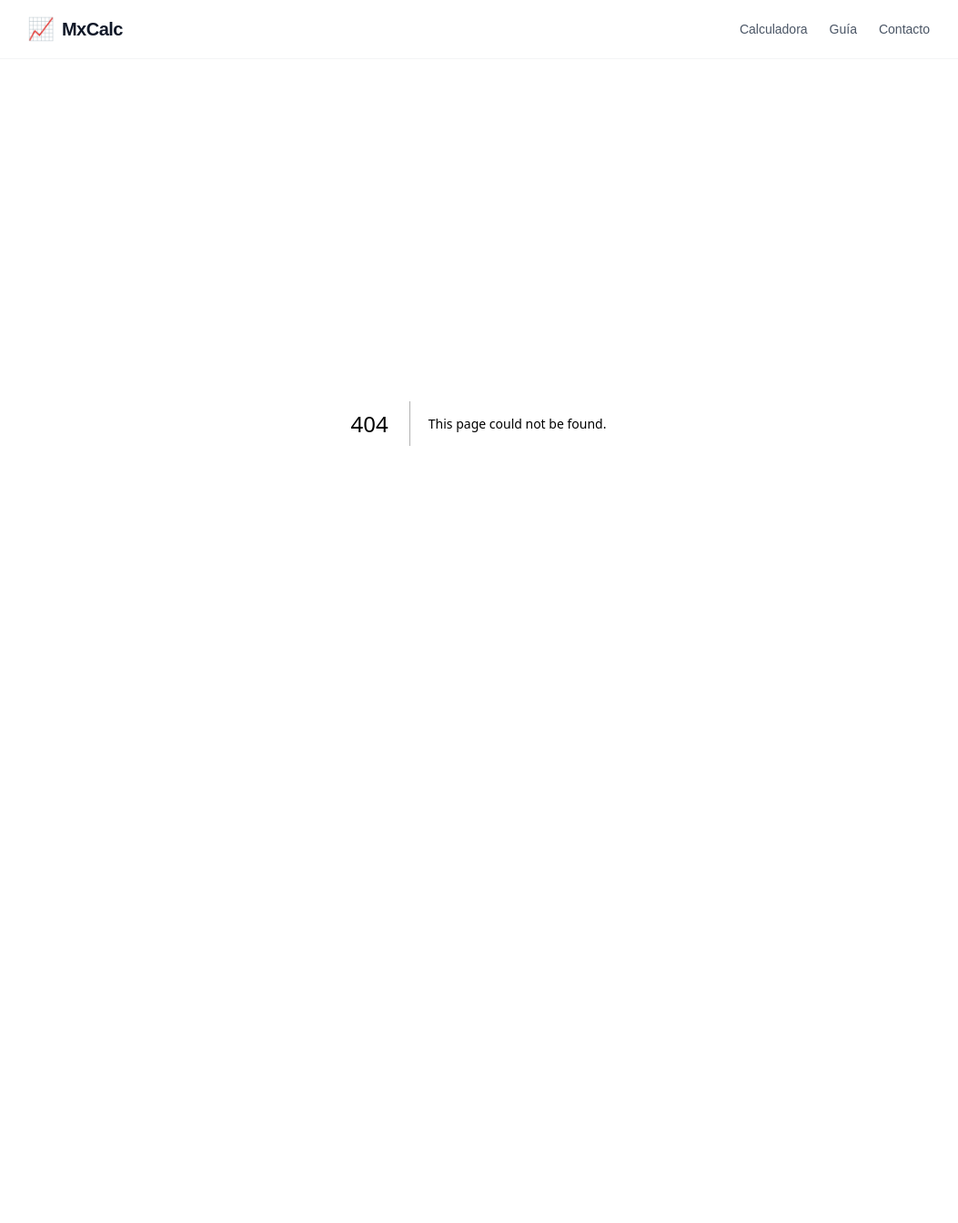
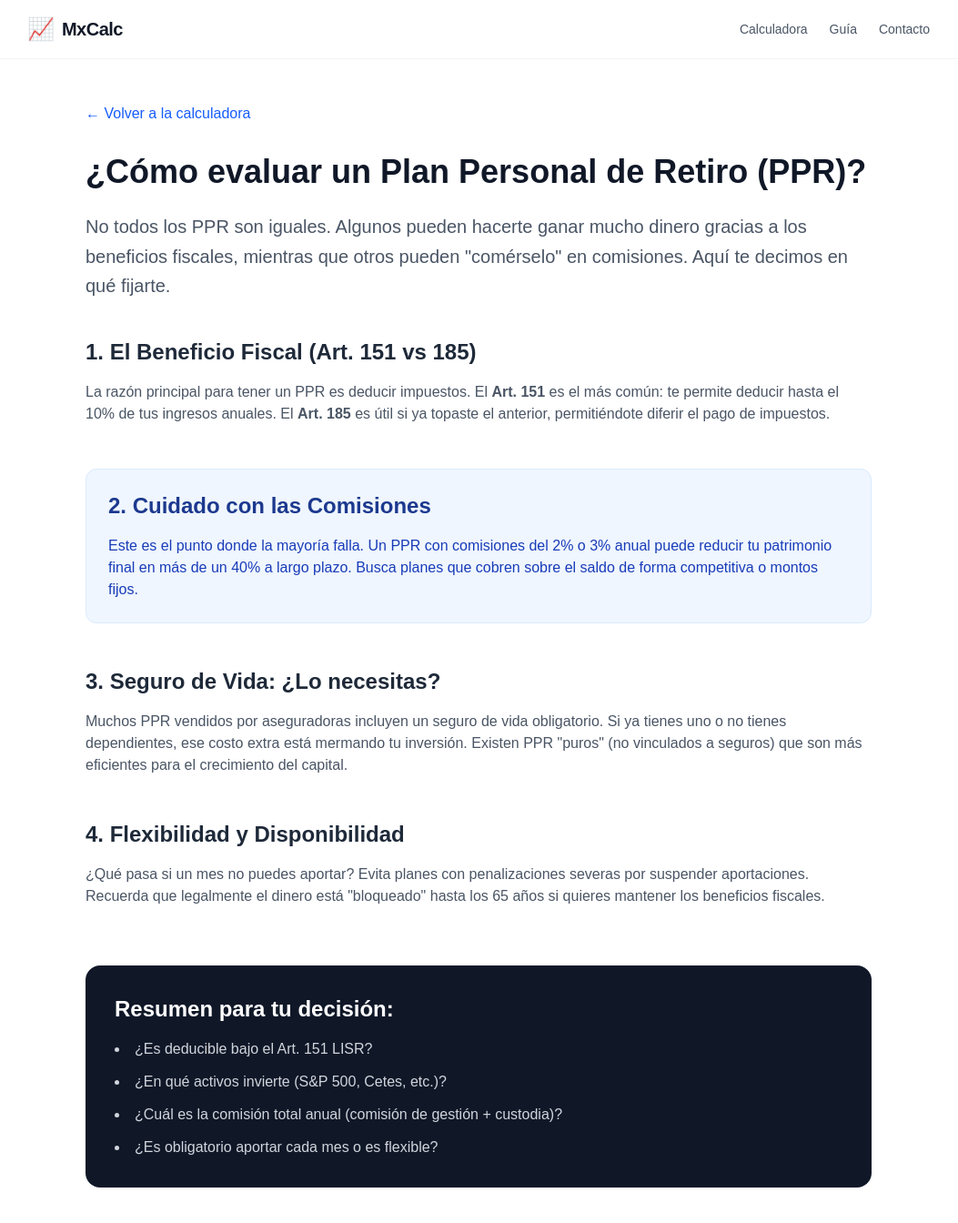
Before and after one commit to alejandrohuerga/finanzanode-mx, a Next.js app: page /guia-ppr in a window 1280 px wide. Before the commit this address had no page. Shown: the top 1344 px of the page at 91% size, without its empty margins (114-1167 px from the left). Before the commit the page ends 865 px from the top, so only its background shows below. Built offline with nearby package versions, Linux system fonts and the light colour scheme.

Commit message:
fix: :bug: FIX: PPR para un mejor SEO y experiencia de usuario
Se ha modificado la parte de PPR creando un nuevo componente

```diff
--- /dev/null
+++ b/src/app/guia-ppr/page.tsx
@@ -0,0 +1,70 @@
+import Link from 'next/link';
+
+export default function GuiaPPR() {
+  return (
+    <main className="max-w-4xl mx-auto px-4 py-12">
+      <Link href="/" className="text-blue-600 hover:text-blue-800 font-medium mb-8 inline-block">
+        ← Volver a la calculadora
+      </Link>
+
+      <h1 className="text-4xl font-extrabold text-gray-900 mb-6">
+        ¿Cómo evaluar un Plan Personal de Retiro (PPR)?
+      </h1>
+
+      <p className="text-xl text-gray-600 mb-10 leading-relaxed">
+        No todos los PPR son iguales. Algunos pueden hacerte ganar mucho dinero gracias a los beneficios fiscales,
+        mientras que otros pueden "comérselo" en comisiones. Aquí te decimos en qué fijarte.
+      </p>
+
+      <div className="space-y-12">
+        {/* Punto 1 */}
+        <section>
+          <h2 className="text-2xl font-bold text-gray-800 mb-4">1. El Beneficio Fiscal (Art. 151 vs 185)</h2>
+          <p className="text-gray-600">
+            La razón principal para tener un PPR es deducir impuestos. El <strong>Art. 151</strong> es el más común:
+            te permite deducir hasta el 10% de tus ingresos anuales. El <strong>Art. 185</strong> es útil si ya topaste el anterior,
+            permitiéndote diferir el pago de impuestos.
+          </p>
+        </section>
+
+        {/* Punto 2 */}
+        <section className="bg-blue-50 p-6 rounded-xl border border-blue-100">
+          <h2 className="text-2xl font-bold text-blue-900 mb-4">2. Cuidado con las Comisiones</h2>
+          <p className="text-blue-800">
+            Este es el punto donde la mayoría falla. Un PPR con comisiones del 2% o 3% anual puede reducir tu patrimonio final
+            en más de un 40% a largo plazo. Busca planes que cobren sobre el saldo de forma competitiva o montos fijos.
+          </p>
+        </section>
+
+        {/* Punto 3 */}
+        <section>
+          <h2 className="text-2xl font-bold text-gray-800 mb-4">3. Seguro de Vida: ¿Lo necesitas?</h2>
+          <p className="text-gray-600">
+            Muchos PPR vendidos por aseguradoras incluyen un seguro de vida obligatorio. Si ya tienes uno o no tienes dependientes,
+            ese costo extra está mermando tu inversión. Existen PPR "puros" (no vinculados a seguros) que son más eficientes
+            para el crecimiento del capital.
+          </p>
+        </section>
+
+        {/* Punto 4 */}
+        <section>
+          <h2 className="text-2xl font-bold text-gray-800 mb-4">4. Flexibilidad y Disponibilidad</h2>
+          <p className="text-gray-600">
+            ¿Qué pasa si un mes no puedes aportar? Evita planes con penalizaciones severas por suspender aportaciones.
+            Recuerda que legalmente el dinero está "bloqueado" hasta los 65 años si quieres mantener los beneficios fiscales.
+          </p>
+        </section>
+      </div>
+
+      <div className="mt-16 p-8 bg-gray-900 rounded-2xl text-white">
+        <h3 className="text-2xl font-bold mb-4">Resumen para tu decisión:</h3>
+        <ul className="list-disc list-inside space-y-3 text-gray-300">
+          <li>¿Es deducible bajo el Art. 151 LISR?</li>
+          <li>¿En qué activos invierte (S&P 500, Cetes, etc.)?</li>
+          <li>¿Cuál es la comisión total anual (comisión de gestión + custodia)?</li>
+          <li>¿Es obligatorio aportar cada mes o es flexible?</li>
+        </ul>
+      </div>
+    </main>
+  );
+}
--- a/src/app/page.tsx
+++ b/src/app/page.tsx
@@ -6,6 +6,7 @@ import InvestmentChart from '@/components/InvestmentChart';
 import SEOContent from '@/components/SEOContent';
 import ResultsTable from '@/components/ResultsTable';
 import Testimonials from '@/components/Testimonials';
+import Link from 'next/link'; // <--- NUEVO: Para el link a la guía PPR
 
 export default function Home() {
   const [results, setResults] = useState<CalculationResult[]>([]);
@@ -15,25 +16,22 @@ export default function Home() {
     monthlyContribution: number;
     annualRate: number;
     years: number;
-    inflationRate: number; // <--- Ahora recibimos este dato del CalculatorForm
+    inflationRate: number;
   }) => {
-    // Llamamos a la función de cálculo pasando el nuevo parámetro
     const res = calculateCompoundInterest(
       data.initialAmount,
       data.monthlyContribution,
       data.annualRate,
       data.years,
-      data.inflationRate // <--- Enviamos la inflación a lib/calculations.ts
+      data.inflationRate
     );
     setResults(res);
-    // Scroll suave hacia los resultados para mejorar la UX
     window.scrollTo({ top: 400, behavior: 'smooth' });
   };
 
   return (
     <main className="min-h-screen bg-gray-50 py-12 px-4">
       <div className="max-w-4xl mx-auto">
-        {/* ENCABEZADO: Impacto inmediato para el usuario y Google */}
         <header className="mb-10 text-center">
           <h1 className="text-4xl font-bold text-gray-900 mb-2">
             Calculadora de Interés Compuesto México
@@ -44,27 +42,31 @@ export default function Home() {
           </p>
         </header>
 
-        {/* ACCIÓN: El formulario donde ocurre la magia */}
         <CalculatorForm onCalculate={handleCalculate} />
 
-        {/* RESULTADOS DINÁMICOS: Solo aparecen tras el cálculo */}
         {results.length > 0 && (
           <div className="mt-8 space-y-6 animate-in fade-in slide-in-from-bottom-4 duration-700">
-            {/* 1. Visualización Gráfica */}
             <InvestmentChart data={results} />
             <ResultsTable data={results} />
-            {/* 2. Cuadro de Resumen Financiero */}
+
             <div className="p-6 bg-blue-50 rounded-xl border border-blue-100 shadow-sm">
               <h2 className="text-2xl font-bold text-blue-900">
                 Resultado final: $
                 {results[results.length - 1].balance.toLocaleString("es-MX")}{" "}
                 MXN
               </h2>
+
+              {/* NUEVO: Mostrar el Poder Adquisitivo en el resumen */}
+              <p className="text-amber-700 font-bold text-lg mt-1">
+                Poder adquisitivo real: $
+                {results[results.length - 1].realBalance.toLocaleString("es-MX")}{" "}
+                MXN
+              </p>
+
               <p className="text-blue-700 font-medium">
                 En {results.length} años habrás construido este patrimonio.
               </p>
 
-              {/* Desglose técnico para generar confianza y tiempo en página */}
               <div className="mt-6 grid grid-cols-1 sm:grid-cols-2 gap-4 text-sm">
                 <div className="bg-white p-3 rounded-lg border border-blue-100">
                   <span className="text-gray-500 block">
@@ -72,9 +74,7 @@ export default function Home() {
                   </span>
                   <span className="font-bold text-green-600 text-lg">
                     $
-                    {results[results.length - 1].interests.toLocaleString(
-                      "es-MX",
-                    )}
+                    {results[results.length - 1].interests.toLocaleString("es-MX")}
                   </span>
                 </div>
                 <div className="bg-white p-3 rounded-lg border border-blue-100">
@@ -83,21 +83,31 @@ export default function Home() {
                   </span>
                   <span className="font-bold text-red-600 text-lg">
                     $
-                    {results[results.length - 1].taxPaid.toLocaleString(
-                      "es-MX",
-                    )}
+                    {results[results.length - 1].taxPaid.toLocaleString("es-MX")}
                   </span>
                 </div>
               </div>
+            </div>
+
+            {/* NUEVO: Banner del PPR sugerido por el usuario de Reddit */}
+            <div className="mt-10 p-6 border-2 border-dashed border-blue-200 rounded-2xl bg-blue-50/50">
+              <h4 className="text-blue-900 font-bold mb-2">💡 ¿Buscas optimizar tu retiro?</h4>
+              <p className="text-blue-800 text-sm mb-4">
+                Un PPR puede ayudarte a ahorrar miles de pesos en impuestos, pero elegir el incorrecto sale caro.
+              </p>
+              <Link
+                href="/guia-ppr"
+                className="inline-block bg-blue-600 text-white px-6 py-2 rounded-lg font-semibold hover:bg-blue-700 transition-colors shadow-md"
+              >
+                Leer guía: Cómo evaluar un PPR →
+              </Link>
             </div>
           </div>
         )}
 
         <Testimonials/>
-        {/* CONTENIDO SEMÁNTICO: Fundamental para que Google nos posicione (SEO) */}
         <SEOContent />
 
-        {/* FOOTER: Credibilidad */}
         <footer className="mt-20 py-10 border-t border-gray-200 bg-white">
           <div className="max-w-4xl mx-auto px-4 text-center">
             <p className="text-gray-600 font-bold">MxCalc - Herramientas Financieras México</p>
@@ -106,7 +116,7 @@ export default function Home() {
             </p>
             <div className="mt-6 flex justify-center space-x-6 text-sm">
               <a href="/privacidad" className="text-blue-600 hover:underline">Privacidad</a>
-              <a href="/guia" className="text-blue-600 hover:underline">Guía de Inversión</a>
+              <Link href="/guia-ppr" className="text-blue-600 hover:underline">Guía PPR</Link>
               <a href="/contacto" className="text-blue-600 hover:underline">Contacto</a>
             </div>
             <p className="mt-8 text-xs text-gray-300">
--- a/src/components/ResultsTable.tsx
+++ b/src/components/ResultsTable.tsx
@@ -17,7 +17,9 @@ export default function ResultsTable({ data }: ResultsTableProps) {
     <div className="mt-8 bg-white rounded-xl shadow-md border border-gray-100 overflow-hidden">
       <div className="p-6 border-b border-gray-50">
         <h3 className="text-lg font-bold text-gray-800">Desglose Anual Proyectado</h3>
-        <p className="text-sm text-gray-500">Evolución de tu patrimonio año tras año.</p>
+        <p className="text-sm text-gray-500">
+          Compara tu saldo nominal frente al poder adquisitivo real (ajustado por inflación).
+        </p>
       </div>
 
       <div className="overflow-x-auto">
@@ -25,7 +27,9 @@ export default function ResultsTable({ data }: ResultsTableProps) {
           <thead>
             <tr className="bg-gray-50 text-gray-600 text-xs uppercase tracking-wider">
               <th className="px-6 py-4 font-semibold">Año</th>
-              <th className="px-6 py-4 font-semibold">Saldo Final</th>
+              <th className="px-6 py-4 font-semibold">Saldo Nominal</th>
+              {/* NUEVA COLUMNA: PODER REAL */}
+              <th className="px-6 py-4 font-semibold text-amber-600 bg-amber-50/30">Poder Real (Inflación)</th>
               <th className="px-6 py-4 font-semibold">Interés Anual</th>
               <th className="px-6 py-4 font-semibold">ISR Estimado</th>
             </tr>
@@ -38,6 +42,10 @@ export default function ResultsTable({ data }: ResultsTableProps) {
                 </td>
                 <td className="px-6 py-4 text-sm font-bold text-blue-700">
                   {formatter(row.balance)}
+                </td>
+                {/* DATO: PODER REAL */}
+                <td className="px-6 py-4 text-sm font-semibold text-amber-700 bg-amber-50/20">
+                  {formatter(row.realBalance)}
                 </td>
                 <td className="px-6 py-4 text-sm text-green-600 font-medium">
                   +{formatter(row.interests)}
```
